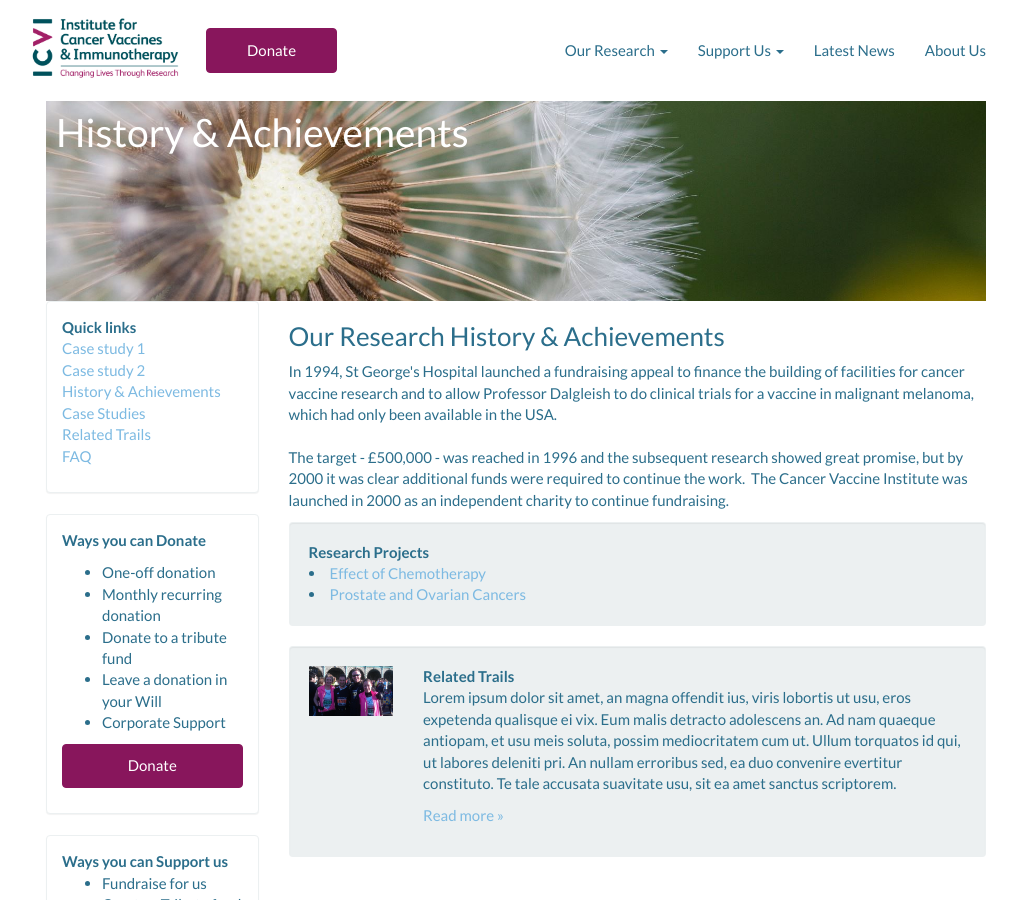
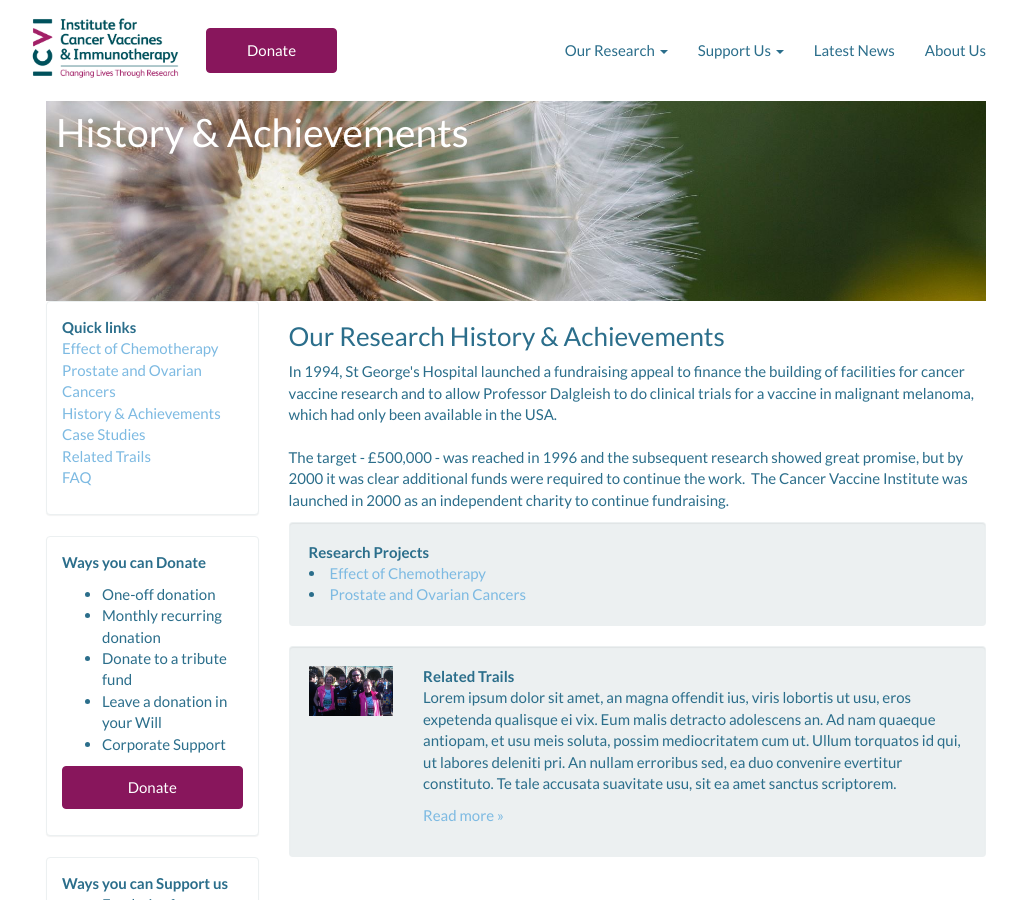
Before and after one commit to CancerVaccine/cancervaccine.github.io, a Jekyll site: the page built from our-research/history/index.html, in a window 1280 px wide and 900 px high. Shown: the whole window, without its empty margins (124-1141 px from the left). Built offline with Jekyll 4.4.1, drawn with Linux system fonts in a browser that asks for light colours; nearby versions of some CDN libraries.

Commit message:
Updated '/our-research/history/index.html' via CloudCannon

```diff
--- a/our-research/history/index.html
+++ b/our-research/history/index.html
@@ -12,8 +12,10 @@
       <div class="panel-body">
         <strong>Quick links</strong>
         <ul class="list-unstyled">
-          <li><a href="#">Case study 1</a></li>
-          <li><a href="#">Case study 2</a></li>
+          {% for post in site.research-projects limit:3 %}
+            <li><a href="{{ post.url }}">{{ post.title }}</a></li>
+          {% endfor %}
+
           {% include research-quick-links.html %}
         </ul>
       </div>
```
